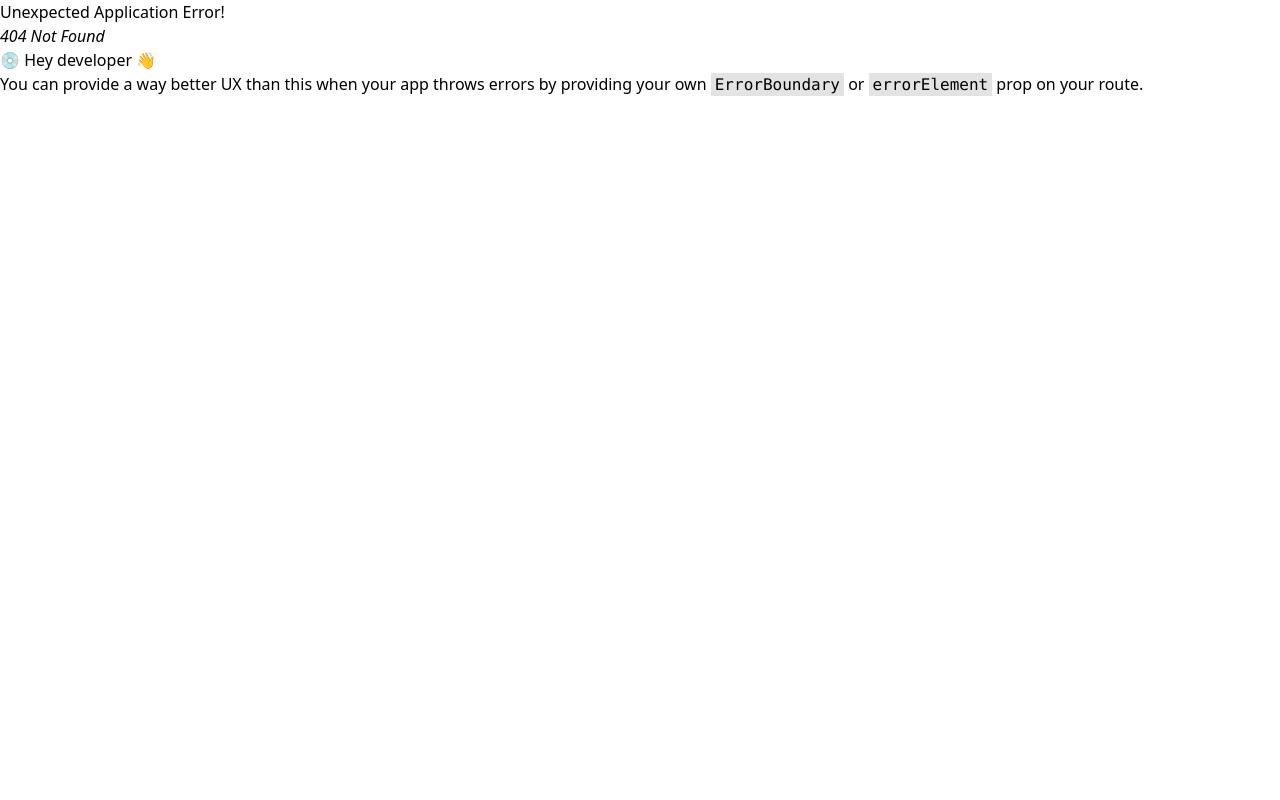
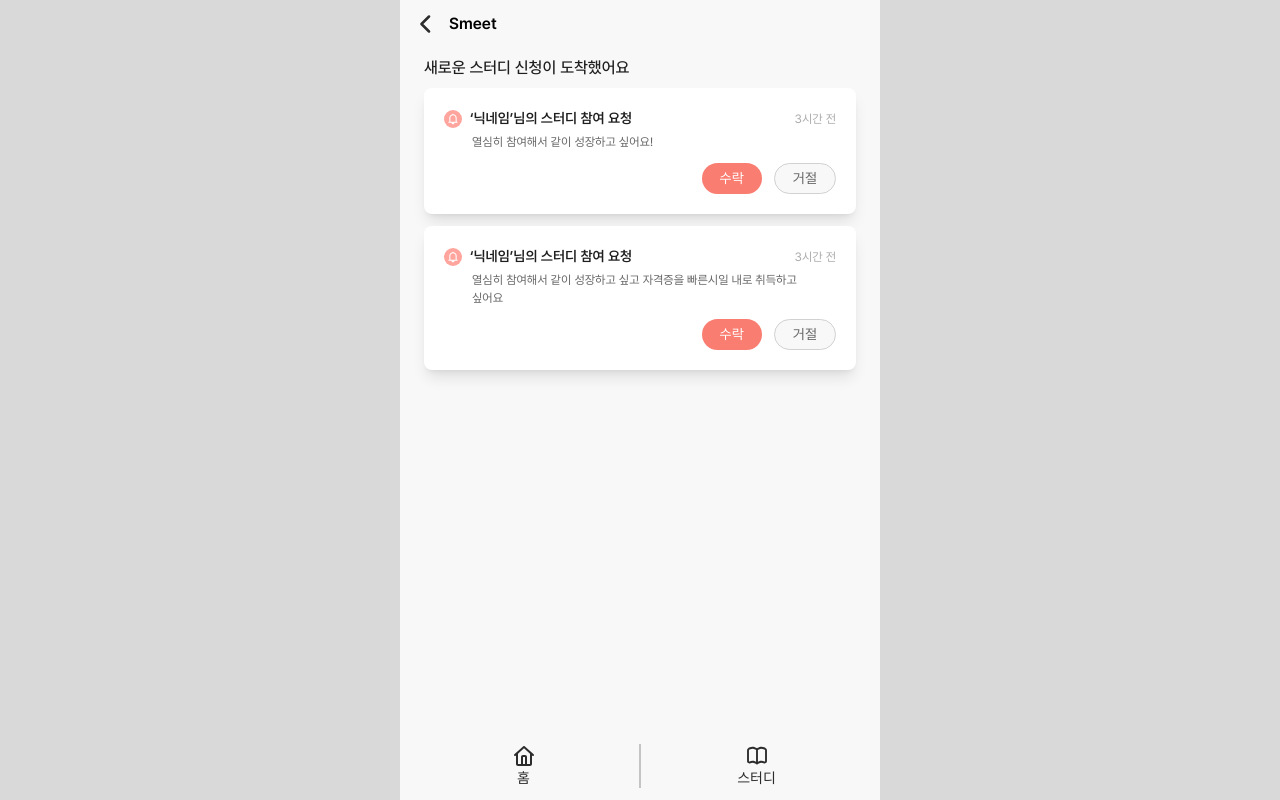
Before and after one commit to Smeet0528/FRONTEND, a React (Vite) app: page /alarm in a window 1280 px wide. Before the commit this address had no page. Built offline with nearby package versions, Linux system fonts and the light colour scheme.

Commit message:
Feat: 알림페이지 UI 구현
- 알람페이지 라우팅 처리
- 알람카드 컴포넌트 정의 및 UI 구현

```diff
--- a/src/App.tsx
+++ b/src/App.tsx
@@ -10,6 +10,7 @@
 import HomePage from './pages/home-page';
 import StudyListPage from './pages/study-list-page';
 import FilterPage from './pages/filter-page';
+import AlarmPage from './pages/alarm-page';
 
 const publicRoutes: RouteObject[] = [
   {
@@ -45,6 +46,10 @@
         path: 'filter',
         element: <FilterPage />,
       },
+      {
+        path: 'alarm',
+        element: <AlarmPage />,
+      },
     ],
   },
 ];
--- /dev/null
+++ b/src/components/AlarmPage/AlarmCard.tsx
@@ -0,0 +1,51 @@
+import Alarm from '@/assets/alarm.svg';
+
+interface AlarmCardProps {
+  sender: string;
+  time: string;
+  comment: string;
+}
+
+const AlarmCard = ({ sender, time, comment }: AlarmCardProps) => {
+  return (
+    <div className="px-5 py-5 bg-white rounded-lg shadow-lg">
+      <div className="flex justify-between items-center">
+        <div className="flex gap-2 items-center">
+          <img
+            src={Alarm}
+            alt="알림"
+            className="w-4.5 h-4.5 bg-[#FFA59D] rounded-full p-0.5"
+          />
+          <div>
+            <p className="font-[pretendard] font-semibold text-[#1F1F1F] text-[14px]">
+              ‘{sender}’님의 스터디 참여 요청
+            </p>
+          </div>
+        </div>
+        <time className="font-[pretendard] font-normal text-[12px] text-[#ABABAB]">
+          {time}
+        </time>
+      </div>
+      <p className="px-7 pt-1 font-[pretendard] font-normal text-[12px] text-[#656565] break-keep">
+        {comment}
+      </p>
+
+      <div className="flex justify-end pt-3 gap-3">
+        <button
+          type="button"
+          className="font-[pretendard] font-normal text-[14px] py-1 px-4.5 text-white bg-[#FA7D71] rounded-2xl cursor-pointer"
+        >
+          수락
+        </button>
+        <button
+          type="button"
+          className="font-[pretendard] font-normal text-[14px] py-1 px-4.5 text-[#656565] bg-[#F8F8F8] rounded-2xl border border-[#D1D1D1] cursor-pointer"
+        >
+          거절
+        </button>
+      </div>
+    </div>
+  );
+};
+
+export default AlarmCard;
--- a/src/layouts/protected-layout.tsx
+++ b/src/layouts/protected-layout.tsx
@@ -14,17 +14,20 @@
   const isHomePage = matchPath('/', location.pathname);
   const isStudyListPage = matchPath('/study-list', location.pathname);
   const isFilterPage = matchPath('/filter', location.pathname);
+  const isAlarmPage = matchPath('/alarm', location.pathname);
 
   const showHomeHeader = isHomePage || isStudyListPage;
   const showBackHeader = isFilterPage;
-  const showNavbar = isHomePage || isStudyListPage;
+  const showBackHeaderWithTitle = isAlarmPage;
+  const showNavbar = isHomePage || isStudyListPage || isAlarmPage;
 
   return (
     <div className="flex items-center justify-center bg-[#D9D9D9]">
       <div className="max-w-[480px] w-full min-h-screen bg-[#F8F8F8]">
         {showHomeHeader && <HomeHeader />}
         {showBackHeader && <BackHeader />}
-        <div className="pt-[4rem]">
+        {showBackHeaderWithTitle && <BackHeader title="Smeet" />}
+        <div className="pt-[4rem] pb-[5rem]">
           <Outlet />
         </div>
         {showNavbar && <Navbar />}
--- /dev/null
+++ b/src/pages/alarm-page/index.tsx
@@ -0,0 +1,37 @@
+import AlarmCard from '@/components/AlarmPage/AlarmCard';
+
+const mockData = [
+  {
+    id: 1,
+    sender: '닉네임',
+    time: '3시간 전',
+    comment: '열심히 참여해서 같이 성장하고 싶어요!',
+  },
+  {
+    id: 2,
+    sender: '닉네임',
+    time: '3시간 전',
+    comment:
+      '열심히 참여해서 같이 성장하고 싶고 자격증을 빠른시일 내로 취득하고 싶어요',
+  },
+];
+
+export default function AlarmPage() {
+  return (
+    <div>
+      <h2 className="fixed top-12 w-full max-w-[480px] px-6 py-2 font-[pretendard] font-medium text-[#1F1F1F] bg-[#F8F8F8]">
+        새로운 스터디 신청이 도착했어요
+      </h2>
+      <div className="p-6 flex flex-col gap-3">
+        {mockData.map((data) => (
+          <AlarmCard
+            key={data.id}
+            sender={data.sender}
+            time={data.time}
+            comment={data.comment}
+          />
+        ))}
+      </div>
+    </div>
+  );
+}
```
Also changed, not shown: src/assets/alarm.svg (added).
